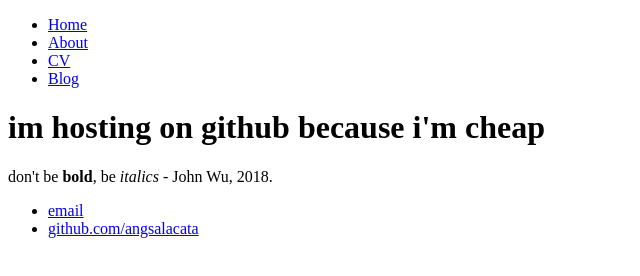
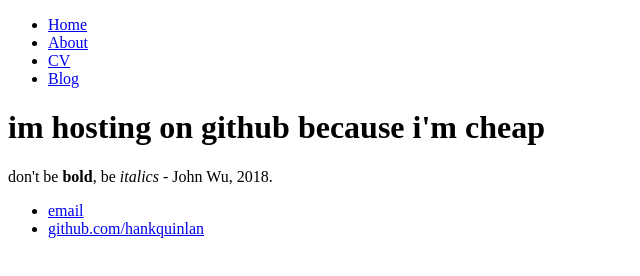
Before and after one commit to angsalacata/angsalacata.github.io, a plain HTML site: page index.html in a window 1280 px wide. Shown: the full height of the page, 0-640 px from the left. Drawn offline with Linux system fonts and the light colour scheme.

Commit message:
Update index.html

```diff
--- a/index.html
+++ b/index.html
@@ -21,7 +21,7 @@
 		<footer>
     		<ul>
         		<li><a href="mailto:angsala@umich.edu">email</a></li>
-        		<li><a href="https://github.com/angsalacata">github.com/angsalacata</a></li>
+        		<li><a href="https://github.com/hankquinlan">github.com/hankquinlan</a></li>
 			</ul>
 		</footer>
 	</body>
```
